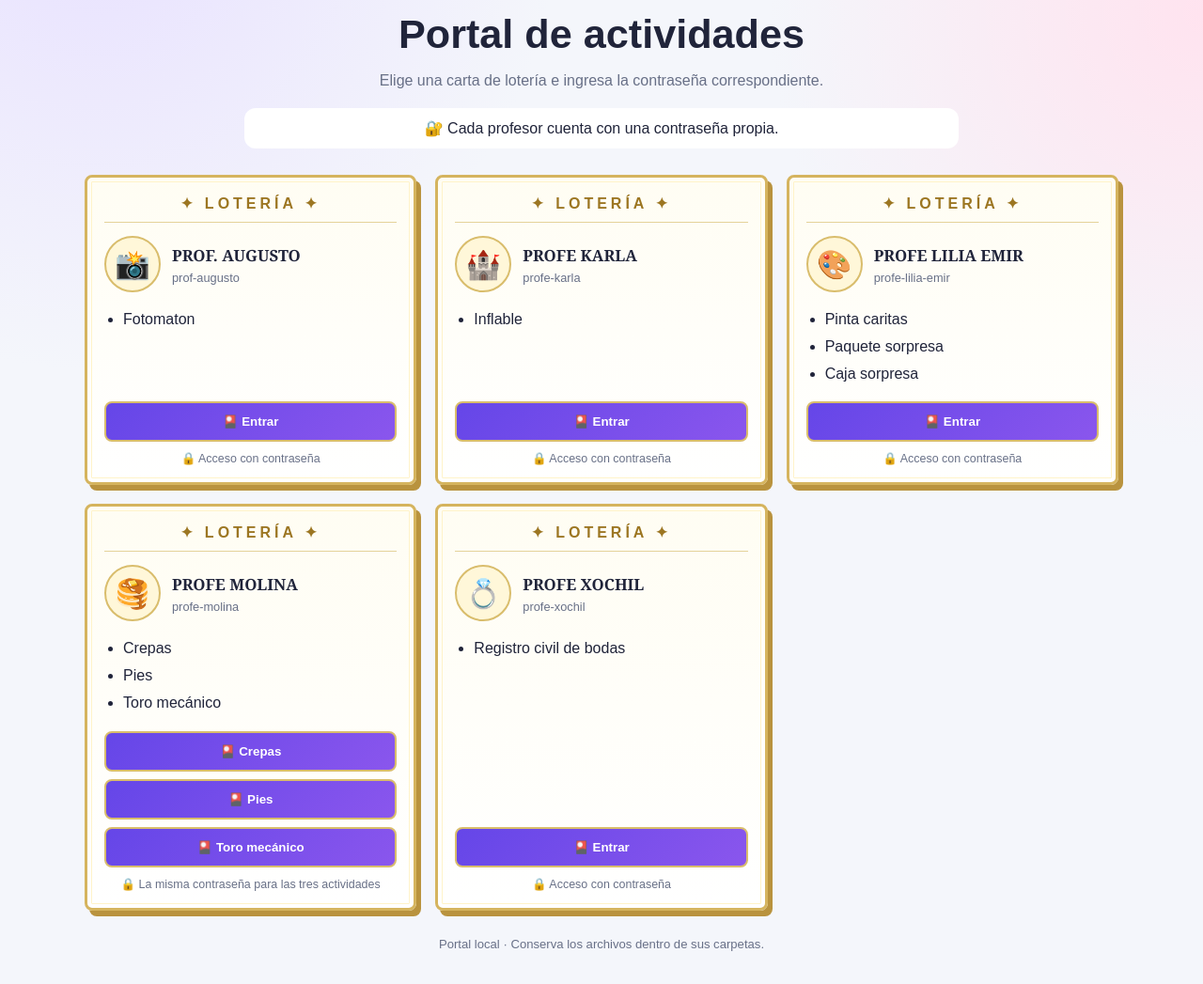
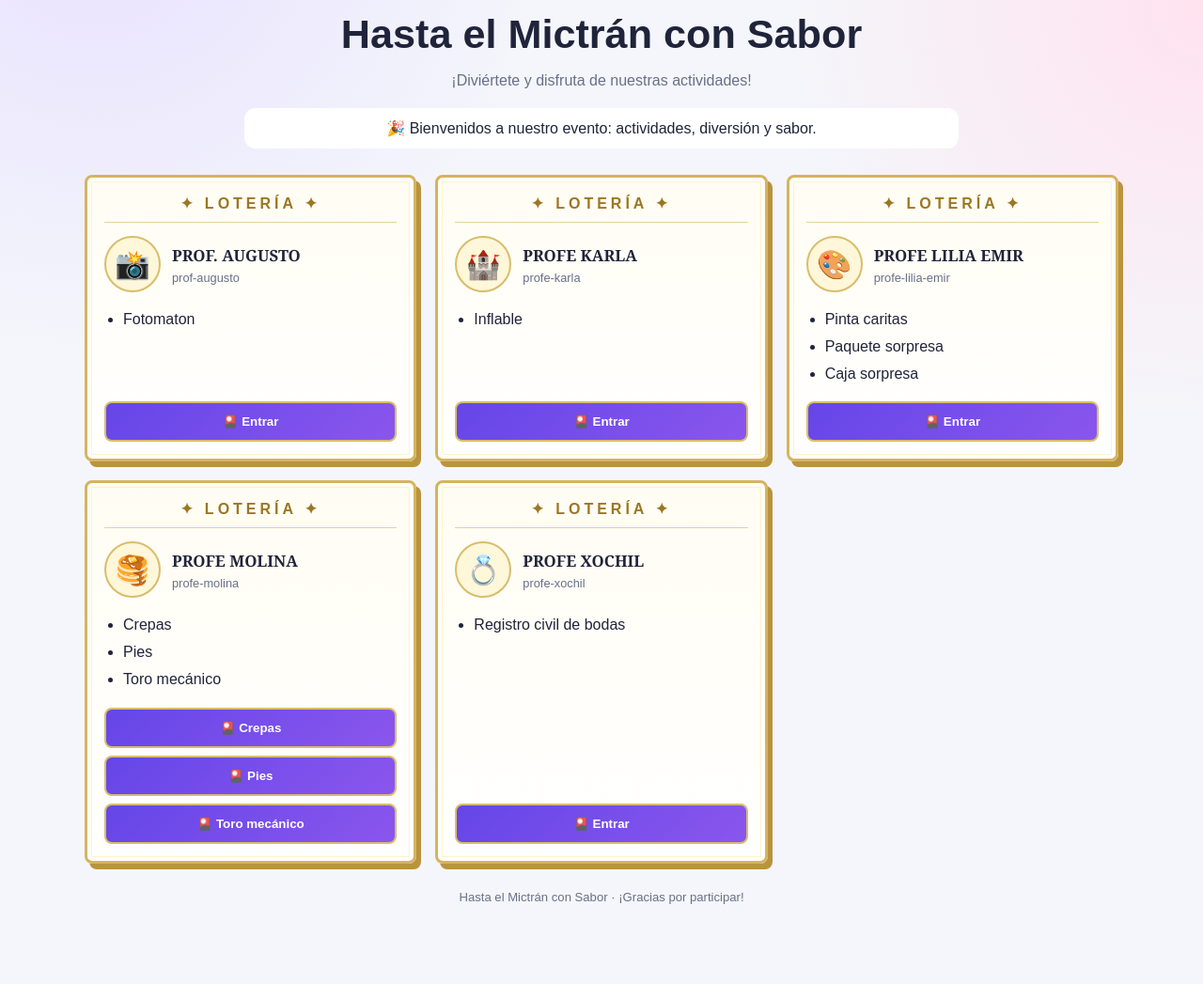
Before and after one commit to RomegRIV/inflable331, a plain HTML site: page index.html in a window 1280 px wide. Shown: the part 101-1148 px from the top of the page at 94% size. After the commit the page ends 1103 px from the top, so only its background shows below. Drawn offline with Linux system fonts and the light colour scheme.

Commit message:
Update index.html

```diff
--- a/index.html
+++ b/index.html
@@ -4,7 +4,7 @@
 <head>
 <meta charset="UTF-8">
 <meta name="viewport" content="width=device-width, initial-scale=1">
-<title>Portal de actividades y ventas</title>
+<title>Hasta el Mictrán con Sabor</title>
 <style>
 :root {
   --bg: #f4f6fb;
@@ -288,9 +288,9 @@ input {
 <div class="wrap">
   <header>
     <div class="brand">🎴</div>
-    <h1>Portal de actividades</h1>
-    <p>Elige una carta de lotería e ingresa la contraseña correspondiente.</p>
-    <div class="notice">🔐 Cada profesor cuenta con una contraseña propia.</div>
+    <h1>Hasta el Mictrán con Sabor</h1>
+    <p>¡Diviértete y disfruta de nuestras actividades!</p>
+    <div class="notice">🎉 Bienvenidos a nuestro evento: actividades, diversión y sabor.</div>
   </header>
 
   <main class="grid">
@@ -301,7 +301,7 @@ input {
       </div>
       <ul class="items"><li>Fotomaton</li></ul>
       <button class="open" data-access="augusto">🎴 Entrar</button>
-      <div class="lock">🔒 Acceso con contraseña</div>
+
     </article>
 
     <article class="teacher">
@@ -311,7 +311,7 @@ input {
       </div>
       <ul class="items"><li>Inflable</li></ul>
       <button class="open" data-access="karla">🎴 Entrar</button>
-      <div class="lock">🔒 Acceso con contraseña</div>
+
     </article>
 
     <article class="teacher">
@@ -325,7 +325,7 @@ input {
         <li>Caja sorpresa</li>
       </ul>
       <button class="open" data-access="lilia">🎴 Entrar</button>
-      <div class="lock">🔒 Acceso con contraseña</div>
+
     </article>
 
     <article class="teacher">
@@ -341,7 +341,7 @@ input {
       <button class="open" data-access="molinaCrepas">🎴 Crepas</button>
       <button class="open" data-access="molinaPies">🎴 Pies</button>
       <button class="open" data-access="molinaToro">🎴 Toro mecánico</button>
-      <div class="lock">🔒 La misma contraseña para las tres actividades</div>
+
     </article>
 
     <article class="teacher">
@@ -351,11 +351,11 @@ input {
       </div>
       <ul class="items"><li>Registro civil de bodas</li></ul>
       <button class="open" data-access="xochil">🎴 Entrar</button>
-      <div class="lock">🔒 Acceso con contraseña</div>
+
     </article>
   </main>
 
-  <footer>Portal local · Conserva los archivos dentro de sus carpetas.</footer>
+  <footer>Hasta el Mictrán con Sabor · ¡Gracias por participar!</footer>
 </div>
 
 <div class="modal" id="modal" role="dialog" aria-modal="true">
@@ -374,7 +374,6 @@ input {
         <button type="submit" class="submit">Entrar</button>
       </div>
     </form>
-    <p class="security-note">Aviso: las contraseñas guardadas en HTML pueden descubrirse inspeccionando el código. Para protección real, utiliza autenticación en servidor.</p>
   </div>
 </div>
 
```
